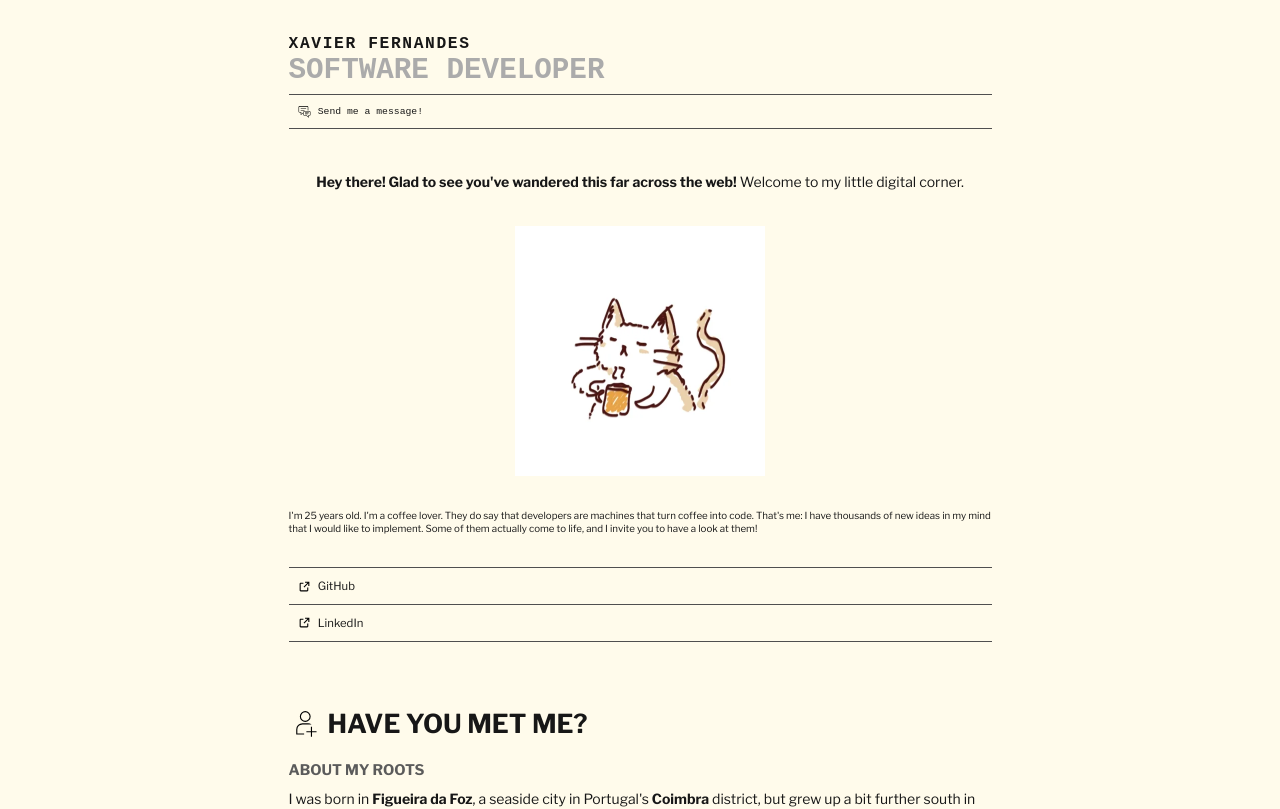
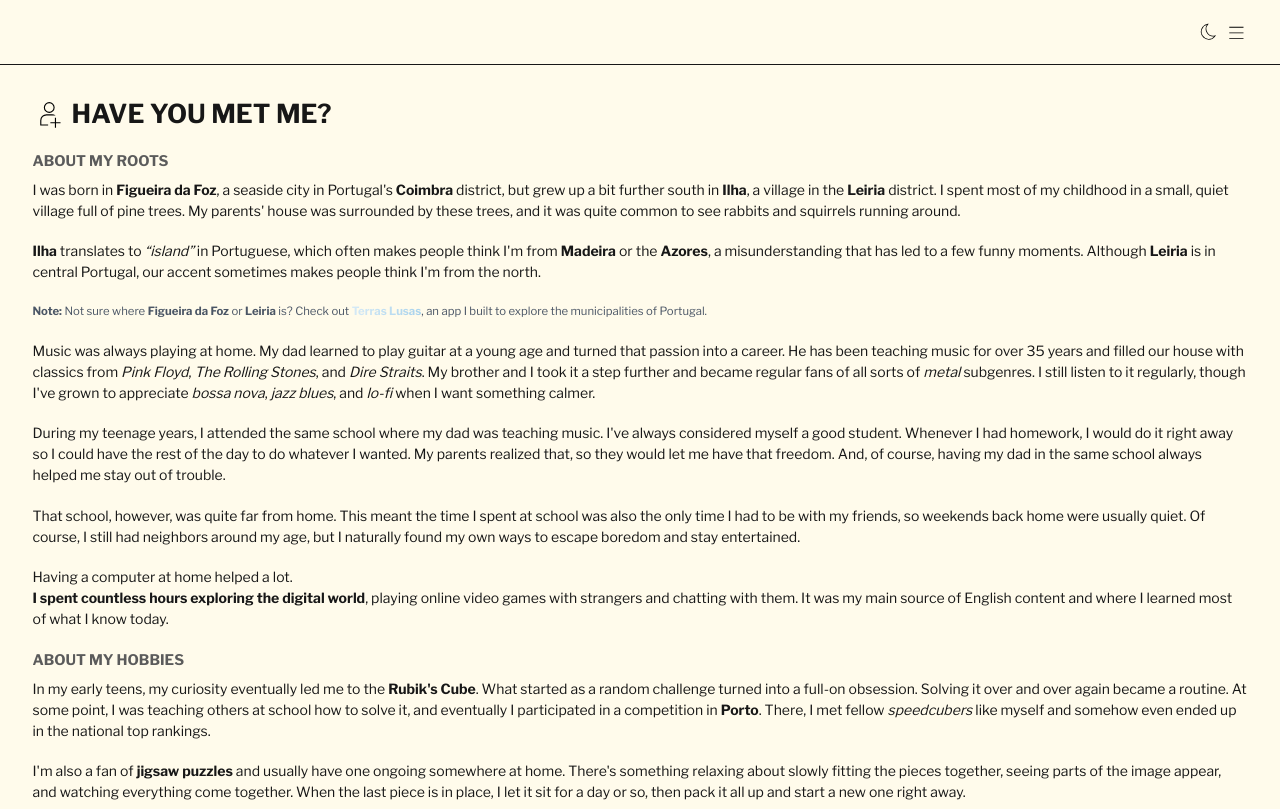
Before and after one commit to xavier-batista-fernandes/have-you-met-xavier, a Next.js app: page / in a window 1280 px wide. Shown: the top 809 px of the page. Built offline with nearby package versions, Linux system fonts and the light colour scheme; no server answers.

Commit message:
🧠 make the option icons buttons fixed

```diff
--- a/app/layout.tsx
+++ b/app/layout.tsx
@@ -1,7 +1,7 @@
 import '@/app/globals.css';
-import { ExternalIcon } from '@/components/atoms/icons/external.icon';
-import { MessagesIcon } from '@/components/atoms/icons/messages.icon';
+import { Controls } from '@/components/molecules/controls';
 import { Nav } from '@/components/molecules/nav';
+import { AppContextProvider } from '@/contexts/store';
 
 import { Libre_Franklin } from 'next/font/google';
 import { cookies } from 'next/headers';
@@ -26,9 +26,19 @@ export default async function RootLayout({
         <link rel="icon" type="image/x-icon" href="/favicon.svg" />
       </head>
 
-      <body className="bg-amber-50 p-10 text-neutral-900 lg:mx-[20vw] dark:bg-neutral-900 dark:text-amber-50">
-        <header className="flex flex-col gap-10 overflow-auto">
-          <div className="text-center lg:text-left">
+      <body
+        className={`${font.className} flex max-h-screen flex-col bg-amber-50 text-neutral-900 dark:bg-neutral-900 dark:text-amber-50`}
+      >
+        <AppContextProvider>
+          <header className="relative min-h-20 border-b-[0.5px]">
+            <Controls />
+            <Nav />
+          </header>
+
+          {/* <div className="sticky top-0 z-300 cursor-pointer border-b-[0.5px] border-neutral-900 bg-amber-50 dark:border-amber-50 dark:bg-neutral-900"></div> */}
+
+          {/* <header className="my-10 w-full flex-col gap-10">
+            <div className="text-center">
               <h1 className="p-0 text-xl font-extrabold tracking-widest uppercase">
                 Xavier Fernandes
               </h1>
@@ -47,12 +57,12 @@ export default async function RootLayout({
                 <hr className="border-t-[0.5px] border-[#4f4f4f]" />
               </div>
             </div>
-
-          <Nav />
-        </header>
-        <main className="mt-10 text-[14px] text-wrap">
-          <div className={`${font.className} flex flex-col items-start gap-10`}>
-            <section className="flex flex-col items-center gap-10">
+          </header> */}
+          <main className="overflow-auto px-10 text-[14px] text-wrap">
+            <div
+              className={`${font.className} flex flex-col items-start gap-10`}
+            >
+              {/* <section className="flex flex-col items-center gap-10">
                 <p className="mt-3 leading-relaxed font-light">
                   <span className="font-bold">
                     Hey there! Glad to see you've wandered this far across the
@@ -68,11 +78,12 @@ export default async function RootLayout({
                 />
                 <div>
                   <p className="text-xs">
-                  I'm {new Date().getFullYear() - 2000} years old. I'm a coffee
-                  lover. They do say that developers are machines that turn
-                  coffee into code. That's me: I have thousands of new ideas in
-                  my mind that I would like to implement. Some of them actually
-                  come to life, and I invite you to have a look at them!
+                    I'm {new Date().getFullYear() - 2000} years old. I'm a
+                    coffee lover. They do say that developers are machines that
+                    turn coffee into code. That's me: I have thousands of new
+                    ideas in my mind that I would like to implement. Some of
+                    them actually come to life, and I invite you to have a look
+                    at them!
                   </p>
                   <ul className="mt-10 flex w-full flex-col text-sm">
                     <hr className="border-t-[0.5px] border-[#4f4f4f]" />
@@ -98,10 +109,11 @@ export default async function RootLayout({
                     <hr className="border-t-[0.5px] border-[#4f4f4f]" />
                   </ul>
                 </div>
-            </section>
-            <section className="grow-1">{children}</section>
+              </section> */}
             </div>
+            <div className="">{children}</div>
           </main>
+        </AppContextProvider>
       </body>
     </html>
   );
--- a/app/page.tsx
+++ b/app/page.tsx
@@ -1,4 +1,5 @@
 import About from '@/components/organisms/sections/about';
+import Blog from '@/components/organisms/sections/blog';
 import Projects from '@/components/organisms/sections/projects';
 import Work from '@/components/organisms/sections/work';
 
@@ -14,9 +15,9 @@ export default function Page() {
       <section id="projects" className="min-h-screen">
         <Projects />
       </section>
-      {/* <section id="blog" className="min-h-screen">
+      <section id="blog" className="min-h-screen">
         <Blog />
-      </section> */}
+      </section>
     </>
   );
 }
--- /dev/null
+++ b/components/molecules/controls.tsx
@@ -0,0 +1,29 @@
+'use client';
+
+import { useAppContext } from '@/contexts/store';
+import { CrossIcon } from '../atoms/icons/cross.icon';
+import { MenuIcon } from '../atoms/icons/menu.icon';
+import { ThemeButton } from './theme-button';
+
+export function Controls() {
+  const { isNavOpen, setIsNavOpen } = useAppContext();
+
+  return (
+    <div className="absolute top-0 right-0 z-900 flex h-full w-full flex-row-reverse items-center gap-2 px-10">
+      {isNavOpen ? (
+        <button type="button" onClick={() => setIsNavOpen(false)}>
+          <CrossIcon
+            className={`size-7 fill-black transition-transform ease-in-out dark:fill-white`}
+          />
+        </button>
+      ) : (
+        <button type="button" onClick={() => setIsNavOpen(true)}>
+          <MenuIcon
+            className={`size-7 fill-black transition-transform ease-in-out dark:fill-white`}
+          />
+        </button>
+      )}
+      <ThemeButton />
+    </div>
+  );
+}
--- a/components/molecules/nav.tsx
+++ b/components/molecules/nav.tsx
@@ -1,20 +1,18 @@
 'use client';
 
+import { useAppContext } from '@/contexts/store';
 import Link from 'next/link';
-import { useEffect, useState } from 'react';
+import { useEffect } from 'react';
 import { BlogIcon } from '../atoms/icons/blog.icon';
-import { CrossIcon } from '../atoms/icons/cross.icon';
 import { FilesIcon } from '../atoms/icons/files.icon';
 import { HammerIcon } from '../atoms/icons/hammer.icon';
-import { MenuIcon } from '../atoms/icons/menu.icon';
 import { PersonIcon } from '../atoms/icons/person.icon';
-import { ThemeToggle } from './theme-toggle';
 
 export function Nav() {
-  const [isNavOpen, setIsNavOpen] = useState(false);
+  const { isNavOpen: isOpen, setIsNavOpen: setOpen } = useAppContext();
 
   useEffect(() => {
-    if (isNavOpen) {
+    if (isOpen) {
       document.body.style.overflow = 'hidden';
     } else {
       document.body.style.overflow = '';
@@ -23,7 +21,7 @@ export function Nav() {
     return () => {
       document.body.style.overflow = '';
     };
-  }, [isNavOpen]);
+  }, [isOpen]);
 
   const sections = [
     {
@@ -58,41 +56,22 @@ export function Nav() {
 
   return (
     <>
-      <div className="absolute top-5 right-5 z-101 cursor-pointer lg:hidden">
-        {isNavOpen ? (
-          <button type="button" onClick={() => setIsNavOpen((x) => !x)}>
-            <CrossIcon
-              className={`size-7 fill-black transition-transform ease-in-out dark:fill-white`}
-            />
-          </button>
-        ) : (
-          <div className="flex flex-row-reverse items-center gap-2">
-            <button type="button" onClick={() => setIsNavOpen((x) => !x)}>
-              <MenuIcon
-                className={`size-7 fill-black transition-transform ease-in-out dark:fill-white`}
-              />
-            </button>
-            <ThemeToggle />
-          </div>
-        )}
-      </div>
-
       <nav
         role="dialog"
-        className={`fixed top-0 left-0 z-100 h-screen w-full overflow-auto bg-slate-300 dark:bg-gray-800 ${isNavOpen ? '' : '-translate-y-full'} transition-transform duration-200 ease-in-out`}
+        className={`fixed top-0 left-0 z-450 h-screen w-full overflow-auto bg-slate-300 dark:bg-gray-800 ${isOpen ? '' : '-translate-y-full'} transition-transform duration-200 ease-in-out`}
       >
         <ul className="flex h-full flex-col items-center justify-center gap-2 text-sm">
           {sections.map((section, index) => (
             <li
               key={section.text}
               style={{
-                transitionDelay: isNavOpen ? `${200 + index * 200}ms` : '0ms',
+                transitionDelay: isOpen ? `${200 + index * 200}ms` : '0ms',
                 transitionProperty: 'translate, opacity',
               }}
-              className={`duration-200 ease-out hover:font-bold ${isNavOpen ? 'translate-y-0 opacity-100' : 'translate-y-20 opacity-0'}`}
+              className={`duration-200 ease-out hover:font-bold ${isOpen ? 'translate-y-0 opacity-100' : 'translate-y-20 opacity-0'}`}
             >
               <Link
-                onClick={() => setIsNavOpen(false)}
+                onClick={() => setOpen(false)}
                 href={section.link}
                 className="flex items-center justify-center gap-2 px-3 py-3"
               >
--- a/components/molecules/theme-toggle.tsx
+++ b/components/molecules/theme-button.tsx
@@ -11,7 +11,7 @@ enum ThemeEnum {
 }
 type Theme = `${ThemeEnum}`;
 
-export function ThemeToggle({ className }: { className?: string }) {
+export function ThemeButton({ className }: { className?: string }) {
   const [theme, setTheme] = useState<Theme | undefined>();
 
   useEffect(() => {
--- /dev/null
+++ b/contexts/store.tsx
@@ -0,0 +1,35 @@
+'use client';
+
+import { createContext, useContext, useState } from 'react';
+
+type AppContextType = {
+  isNavOpen: boolean;
+  setIsNavOpen: (isOpen: boolean) => void;
+};
+
+const AppContext = createContext<AppContextType | undefined>(undefined);
+
+export function AppContextProvider({
+  children,
+}: {
+  children: React.ReactNode;
+}) {
+  const [isNavOpen, setIsNavOpen] = useState(false);
+
+  const contextValue = {
+    isNavOpen,
+    setIsNavOpen,
+  };
+
+  return (
+    <AppContext.Provider value={contextValue}>{children}</AppContext.Provider>
+  );
+}
+
+export function useAppContext() {
+  const context = useContext(AppContext);
+  if (!context) {
+    throw new Error('useAppContext must be used within an AppContextProvider');
+  }
+  return context;
+}
```
Lines whose indentation alone changed are shown as unchanged.
